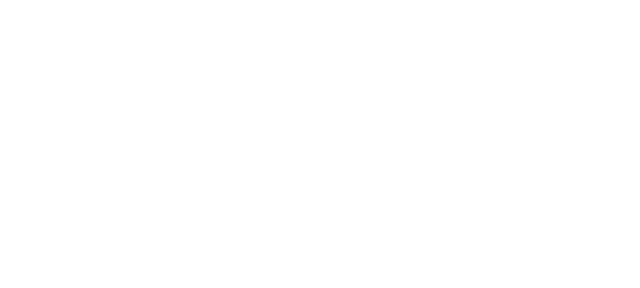
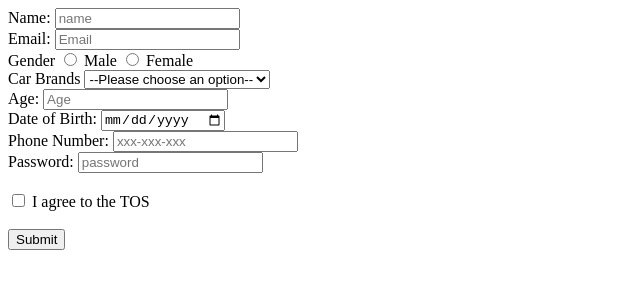
Before and after one commit to acciojob/signup-form-car-PaladuguRenuka, a website: page main.html in a window 1280 px wide. Shown: the whole page, without its empty margins (0-640 px from the left). Drawn offline with Linux system fonts and the light colour scheme.

Commit message:
created a submission

```diff
--- a/main.html
+++ b/main.html
@@ -10,6 +10,46 @@
 	<!-- the entire body must be written by student -->
     <script type="text/javascript" src="./script.js">
 </script>
+	<form>
+		<label for="name">Name: </label>
+		<input type="text" id="name" placeholder="name" required>
+		<br>
+		<label for="email">Email: </label>
+		<input type="email" id="email" placeholder="Email" required>
+		<br>
+		<label>Gender</label>
+		<input type="radio" id="gender_m" required>
+		<label for="gender_m">Male</label>
+		<input type="radio" id="gender_f" required>
+		<label for="gender_f">Female</label>
+		<br>
+		<label for="cars">Car Brands</label>
+		<select id="cars">
+			<option>--Please choose an option--</option>
+			<option>BMW</option>
+			<option>AUDI</option>
+			<option>HYUNDI</option>
+		</select>
+		<br>
+		<label for="age">Age: </label>
+		<input type="number" id="age" placeholder="Age" required>
+		<br>
+		<label for="dob">Date of Birth: </label>
+		<input type="date" id="dob" required>
+		<br>
+		<label for="tel">Phone Number: </label>
+		<input type="tel" id="tel" placeholder="xxx-xxx-xxx">
+		<br>
+		<label for="password">Password: </label>
+		<input type="password" id="password" placeholder="password" required>
+		<br>
+		<br>
+		<input type="checkbox" id="tos" required>
+		<label for="tos">I agree to the TOS</label>
+		<br>
+		<br>
+		<input type="submit">
+	</form>
 
 </body>
 
```
